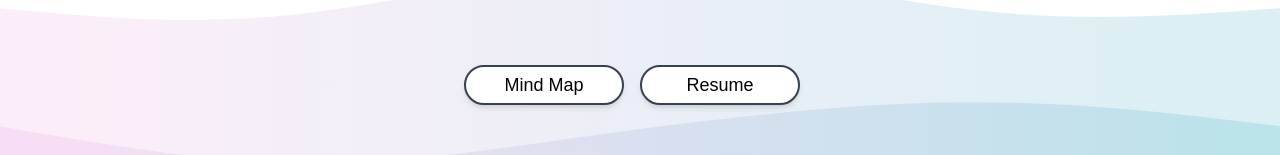
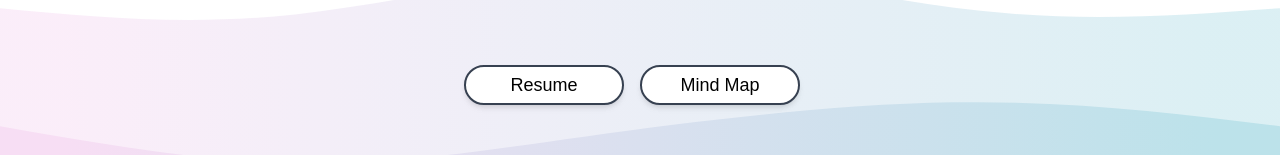
Before and after one commit to rakshit087/rakshit087.github.io, a Next.js app: page / in a window 1280 px wide. Shown: the part 423-578 px from the top of the page. Built offline with nearby package versions, Linux system fonts and the light colour scheme; what next-real-viewport would draw is missing.

Commit message:
swapped mind map and resume position

```diff
--- a/src/sections/About.tsx
+++ b/src/sections/About.tsx
@@ -19,8 +19,8 @@ export const About = () => {
           </p>
         </div>
         <div className="flex flex-col md:flex-row">
+          <PrimaryButton label="Resume" href="https://bit.ly/rakshit-resume" />
           <PrimaryButton label="Mind Map" href="https://rakshit087.github.io/mind-map" />
-          <PrimaryButton label="Resume" href="https://bit.ly/rakshit-resume" />
         </div>
       </div>
     </section>
```
